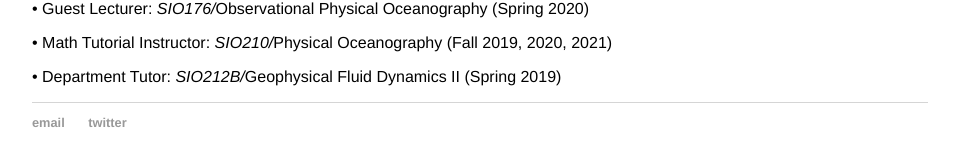
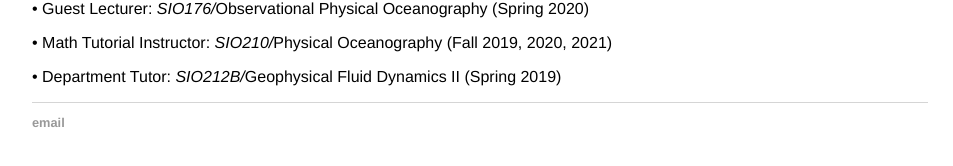
Before and after one commit to cprend/cprend.github.io, a Jekyll site: the page cv/index.html, which Jekyll copies as it is, in a window 1280 px wide and 900 px high, scrolled down 2398 px. Shown: the part 710-876 px from the top of the window, without its empty margins (160-1113 px from the left). Built offline with Jekyll 4.4.1, drawn with Linux system fonts in a browser that asks for light colours.

Commit message:
Update index.html

```diff
--- a/cv/index.html
+++ b/cv/index.html
@@ -103,7 +103,6 @@
 			<footer>
 	    		<ul>
 	        		<li><a href="mailto:cprend@uw.edu">email</a></li>
-	        		<li><a href="https://twitter.com/ChanningPrend">twitter</a></li>
 				</ul>
 			</footer>
 		</body>
```
